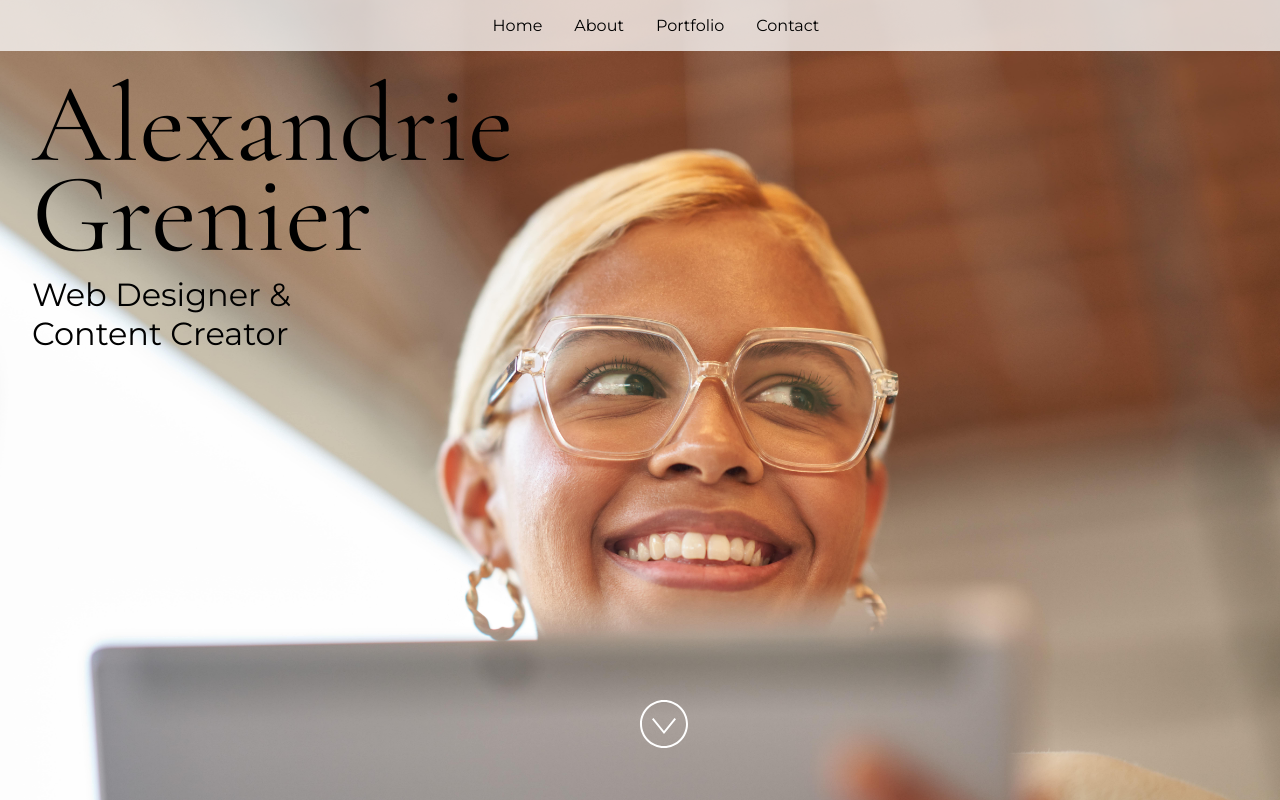
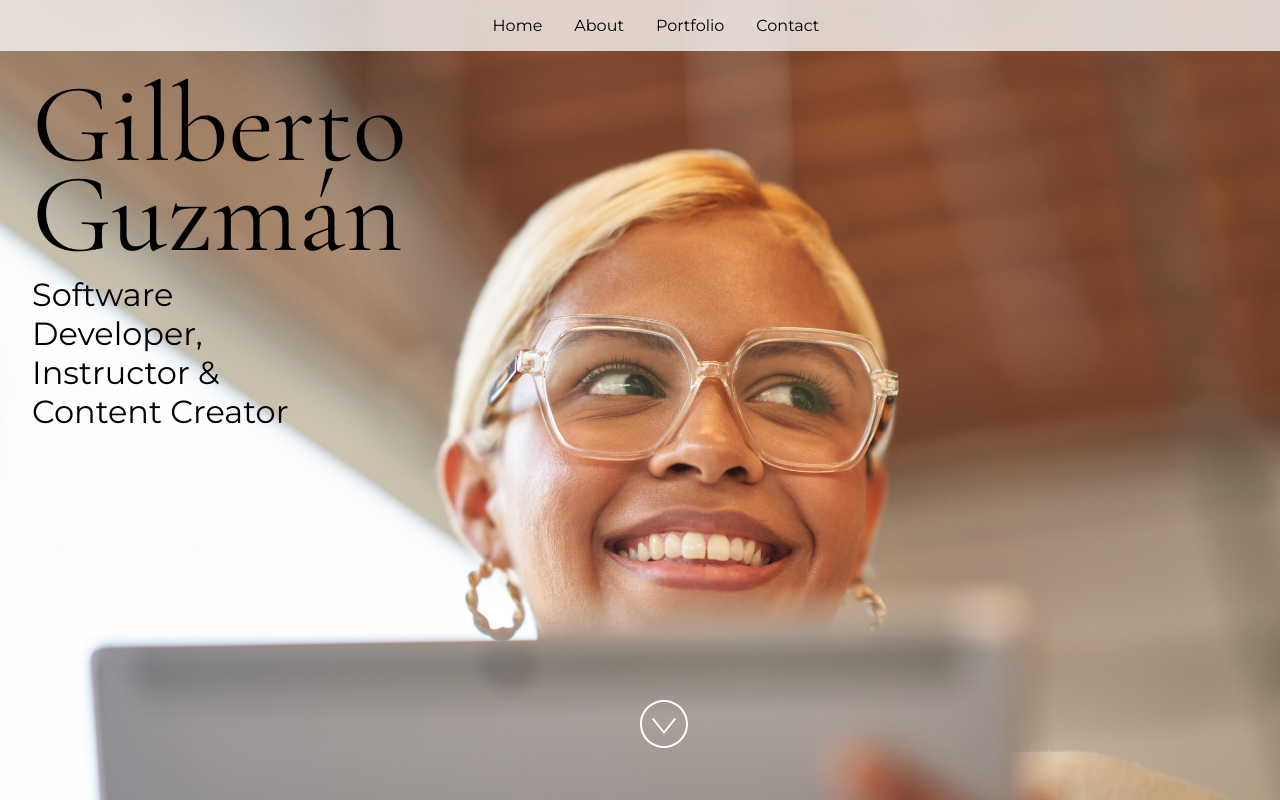
Before and after one commit to Gilberto-Guzman-Student-Ambassadors/codespaces-project-template-js, a React (Vite) app: page / in a window 1280 px wide. Built offline with nearby package versions, Linux system fonts and the light colour scheme.

Commit message:
1️⃣ Add your "About me" and social accounts

```diff
--- a/src/App.jsx
+++ b/src/App.jsx
@@ -24,15 +24,15 @@ import "./styles.css";
  * If you don't have one of the social sites listed, leave it as an empty string.
  */
 const siteProps = {
-  name: "Alexandrie Grenier",
-  title: "Web Designer & Content Creator",
-  email: "alex@example.com",
-  gitHub: "microsoft",
-  instagram: "microsoft",
-  linkedIn: "satyanadella",
+  name: "Gilberto Guzmán",
+  title: "Software Developer, Instructor & Content Creator",
+  email: "JOSEGILBERTO.GUZMANGUTIERREZ@studentambassadors.com",
+  gitHub: "https://github.com/Gilberto-Guzman-Student-Ambassadors",
+  instagram: "",
+  linkedIn: "https://www.linkedin.com/in/jose-gilberto-guzman-gutierrez",
   medium: "",
-  twitter: "microsoft",
-  youTube: "Code",
+  twitter: "",
+  youTube: "https://www.youtube.com/@Gilberto-Guzman",
 };
 
 const primaryColor = "#4E567E";
```
